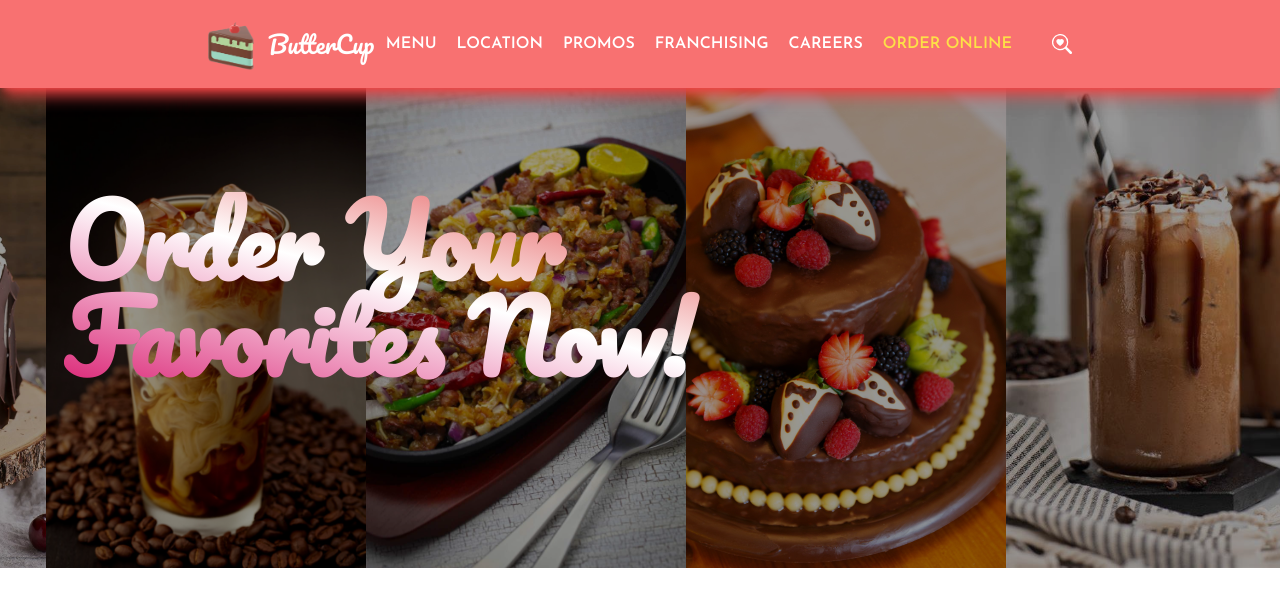
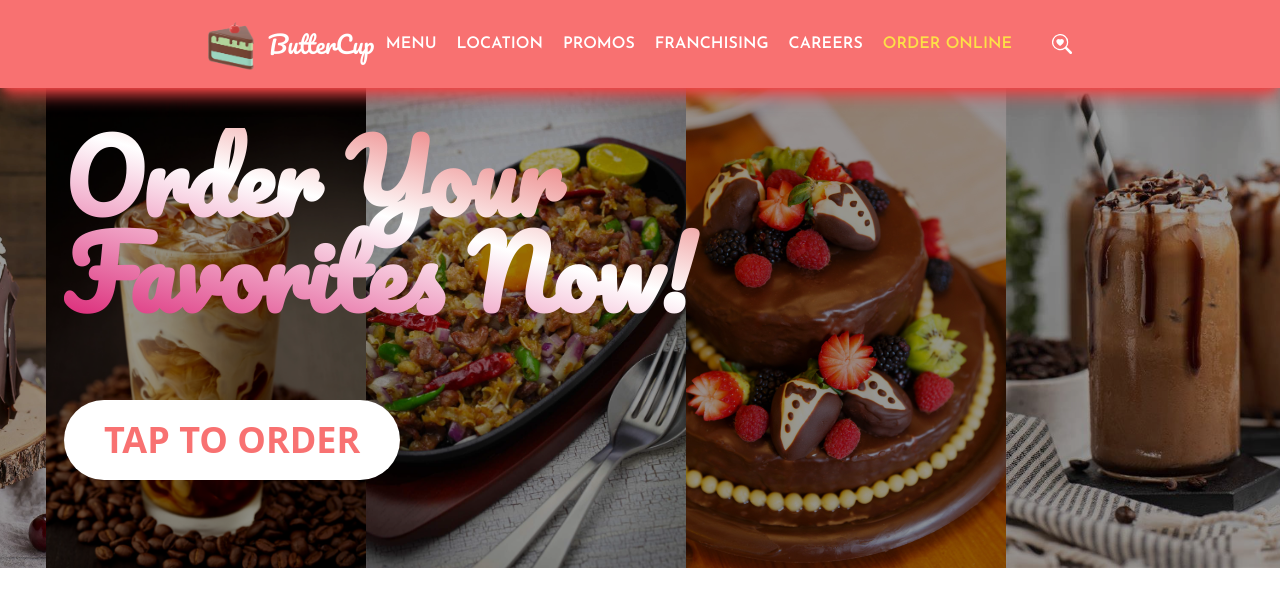
Before and after one commit to AdieDev0/BakeShop-Static, a React (Vite) app in the folder cake/: page /orderOnline in a window 1280 px wide. Shown: the top 606 px of the page. Built offline with nearby package versions, Linux system fonts and the light colour scheme; some icons are missing; a web font is replaced by a local one.

Commit message:
mini cards

```diff
--- a/cake/src/Components/OrderOnline/OrderOnline.jsx
+++ b/cake/src/Components/OrderOnline/OrderOnline.jsx
@@ -39,12 +39,18 @@ const OrderOnline = () => {
         </Marquee>
 
         {/* Static Text Inside Marquee */}
-        <div className="absolute inset-0 flex items-center left-16 z-10">
+        <div className="absolute inset-0  top-10 items-center left-16 z-10">
           <h2 className="w-60 md:w-[700px] text-6xl md:text-8xl font-Pacifico font-extrabold bg-clip-text text-transparent bg-gradient-to-bl from-red-600 via-white to-pink-600 mb-20">
             Order Your Favorites Now!
           </h2>
+
+          <button className="flex gap-4 text-xl md:text-4xl font-bold text-red-400 hover:text-white items-center px-5 md:px-10 py-3 md:py-5 bg-white hover:bg-red-400 duration-150 rounded-full">
+            TAP TO ORDER
+          </button>
         </div>
       </div>
+
+      {/* MINI CARDS */}
     </div>
   );
 };
```
